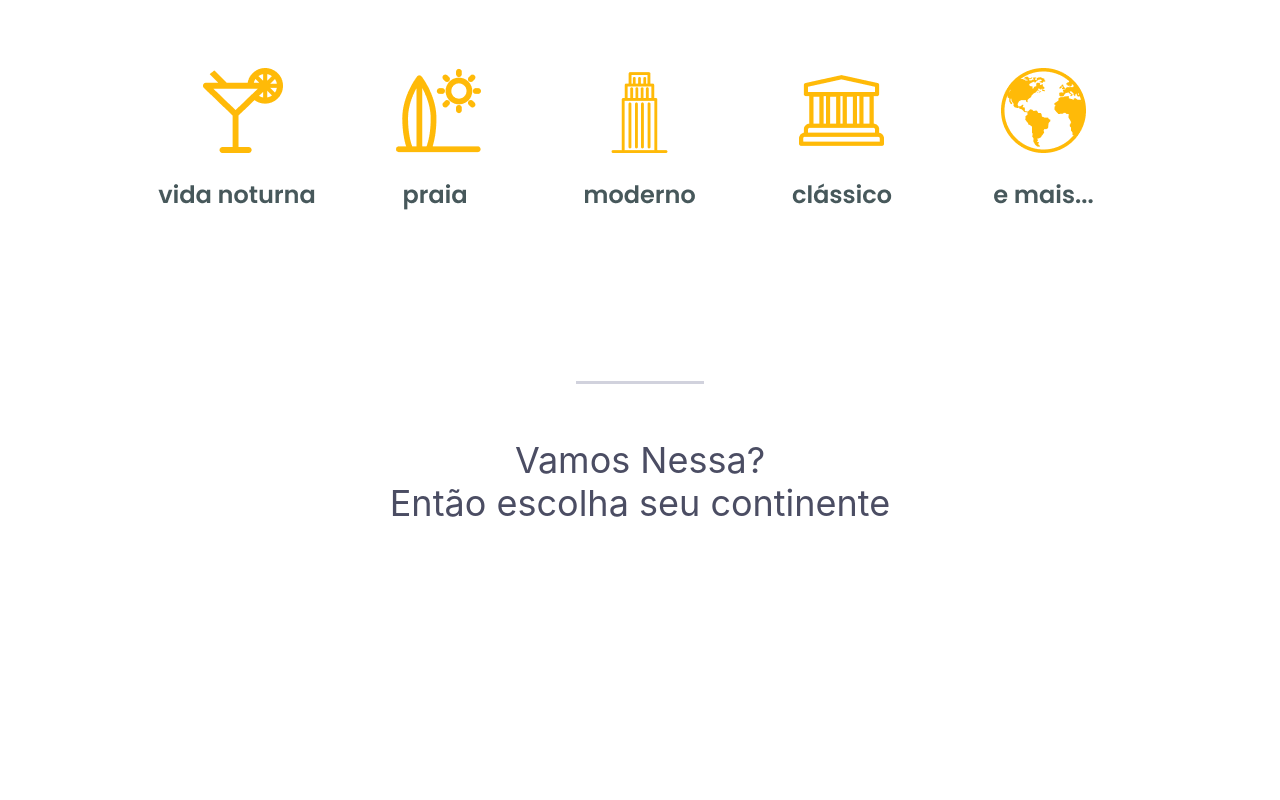
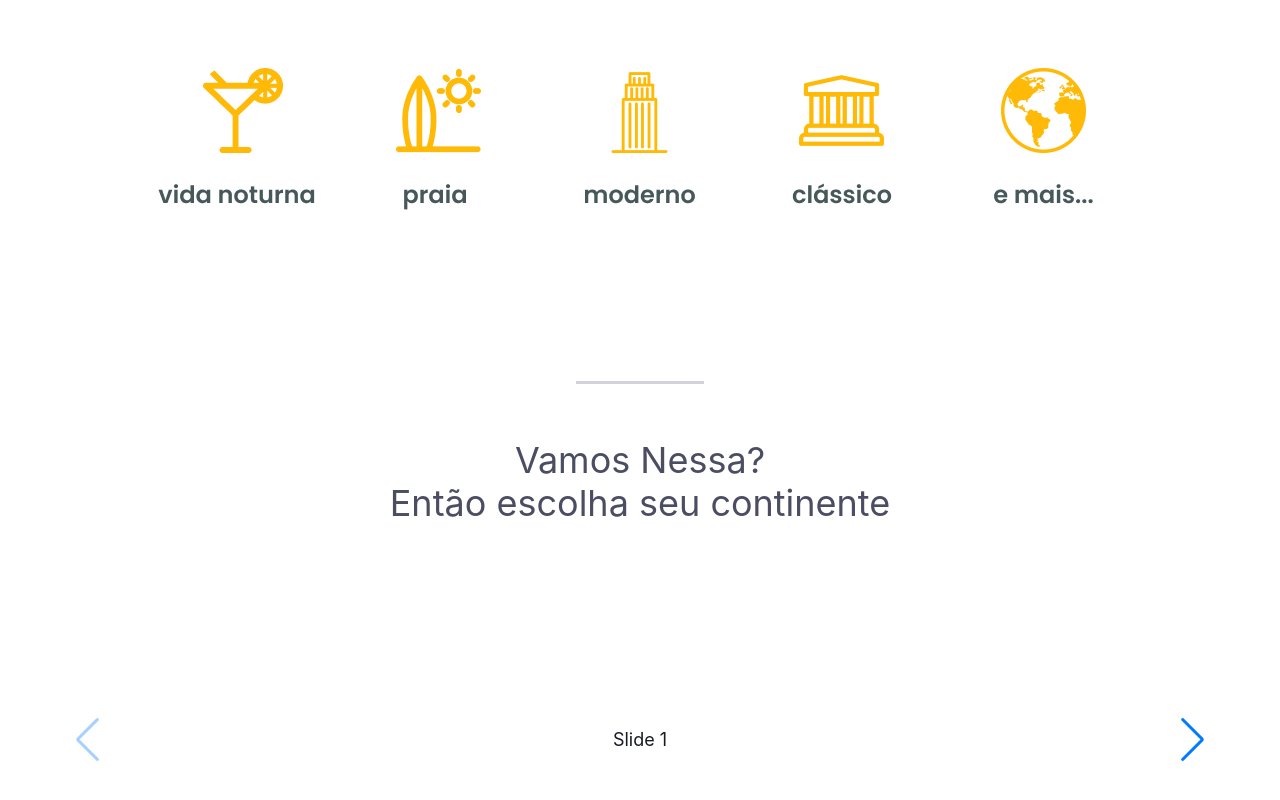
Before and after one commit to Sawyo-Fernands/WorldTrip, a Next.js app: page / in a window 1280 px wide. Shown: the part 535-1335 px from the top of the page. Before the commit the page ends 1085 px from the top, so only its background shows below. Built offline with nearby package versions, Linux system fonts and the light colour scheme.

Commit message:
Criando estrutura do carousel

```diff
--- a/package.json
+++ b/package.json
@@ -15,7 +15,8 @@
     "framer-motion": "6",
     "next": "12.1.4",
     "react": "18.0.0",
-    "react-dom": "18.0.0"
+    "react-dom": "18.0.0",
+    "swiper": "^8.1.0"
   },
   "devDependencies": {
     "eslint": "8.13.0",
--- /dev/null
+++ b/src/Components/carousel/index.jsx
@@ -0,0 +1,35 @@
+
+import { Swiper, SwiperSlide } from "swiper/react";
+
+
+import "swiper/css";
+import "swiper/css/navigation";
+
+
+import { Navigation } from "swiper";
+import { Box } from "@chakra-ui/react";
+
+
+
+export function Carousel(){
+
+    return(
+        <Box width={'90%'} margin='auto' height='300px' display={'flex'} alignItems={'center'} justifyContent='center'>
+<Swiper navigation={true} modules={[Navigation]} className="mySwiper">
+        <SwiperSlide>Slide 1</SwiperSlide>
+        <SwiperSlide>Slide 2</SwiperSlide>
+        <SwiperSlide>Slide 3</SwiperSlide>
+        <SwiperSlide>Slide 4</SwiperSlide>
+        <SwiperSlide>Slide 5</SwiperSlide>
+        <SwiperSlide>Slide 6</SwiperSlide>
+        <SwiperSlide>Slide 7</SwiperSlide>
+        <SwiperSlide>Slide 8</SwiperSlide>
+        <SwiperSlide>Slide 9</SwiperSlide>
+      </Swiper>
+        </Box>
+
+
+
+    )
+
+}
--- a/src/pages/_app.jsx
+++ b/src/pages/_app.jsx
@@ -1,7 +1,7 @@
 import { ChakraProvider } from '@chakra-ui/react'
 import { Header } from '../Components/Header'
 import { Theme } from '../styles/theme'
-
+import '../styles/carousel.css'
 
 function MyApp({ Component, pageProps }) {
   return (
--- a/src/pages/index.jsx
+++ b/src/pages/index.jsx
@@ -1,6 +1,7 @@
 import {  Box, Center, Divider, Flex, Heading, SimpleGrid} from "@chakra-ui/react";
 import { Banner } from "../Components/Banner";
 import { Card } from "../Components/Card";
+import { Carousel } from "../Components/carousel";
 
 
 export default function Home() {
@@ -24,15 +25,19 @@ export default function Home() {
     <Divider orientation='horizontal' borderBottomWidth={'3px'}/>
     </Center>
 
-    <Flex width='100%'  alignItems={'center'} justifyContent='center' mb={6}>
-      <Heading fontWeight={'normal'}  color={'gray.600'}>
+    <Flex width='100%'  alignItems={'center'} justifyContent='center' mb={6} flexDir='column' as={'section'}>
+      <Heading fontWeight={'normal'}  color={'gray.600'} mb={16}>
         <Box textAlign={'center'}>
         Vamos Nessa? <br />
         Então escolha seu continente
         </Box>
 
       </Heading>
+    <Carousel/>
+
     </Flex>
+
+
     </>
 
 
--- /dev/null
+++ b/src/styles/carousel.css
@@ -0,0 +1,31 @@
+.swiper {
+    width: 100%;
+    height: 100%;
+  }
+
+  .swiper-slide {
+    text-align: center;
+    font-size: 18px;
+    background: #fff;
+
+    /* Center slide text vertically */
+    display: -webkit-box;
+    display: -ms-flexbox;
+    display: -webkit-flex;
+    display: flex;
+    -webkit-box-pack: center;
+    -ms-flex-pack: center;
+    -webkit-justify-content: center;
+    justify-content: center;
+    -webkit-box-align: center;
+    -ms-flex-align: center;
+    -webkit-align-items: center;
+    align-items: center;
+  }
+
+  .swiper-slide img {
+    display: block;
+    width: 100%;
+    height: 100%;
+    object-fit: cover;
+  }
```
Also changed, not shown: 2 other files (tests, documents, lock files or other folders).
